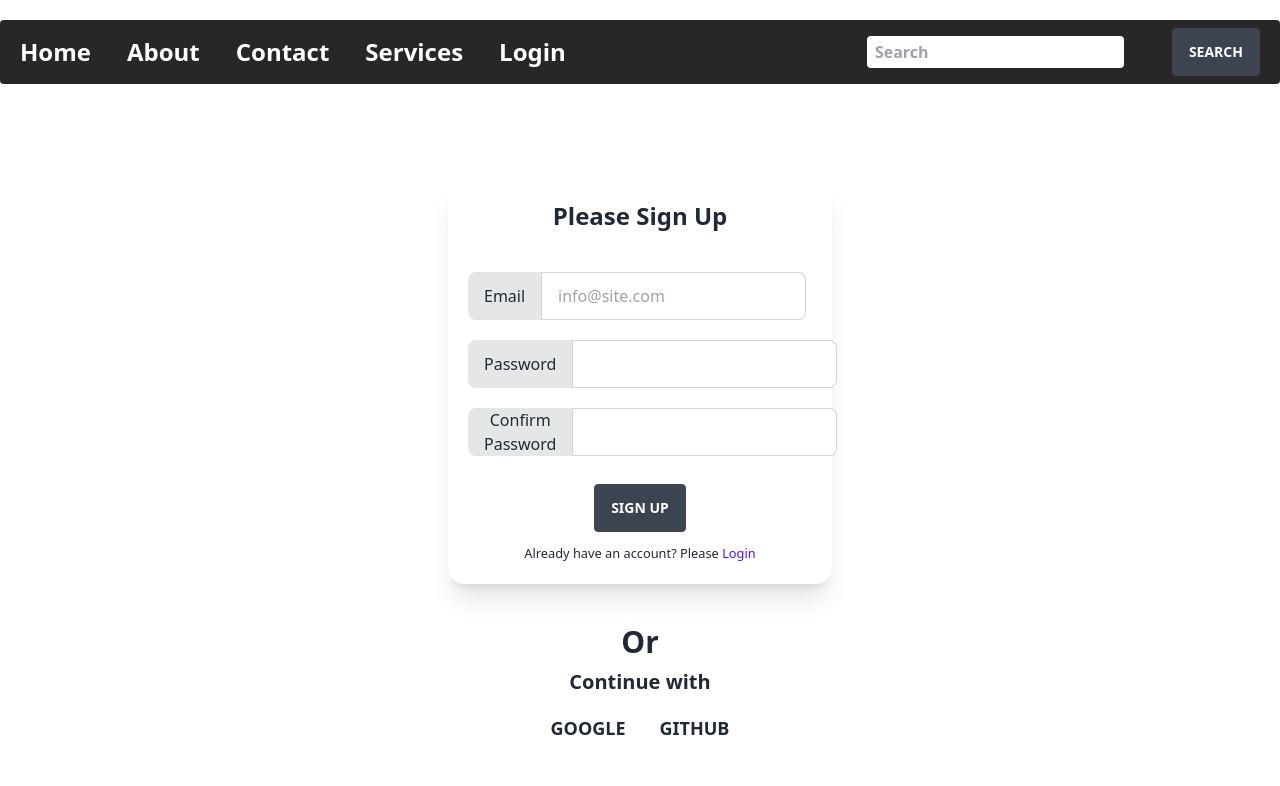
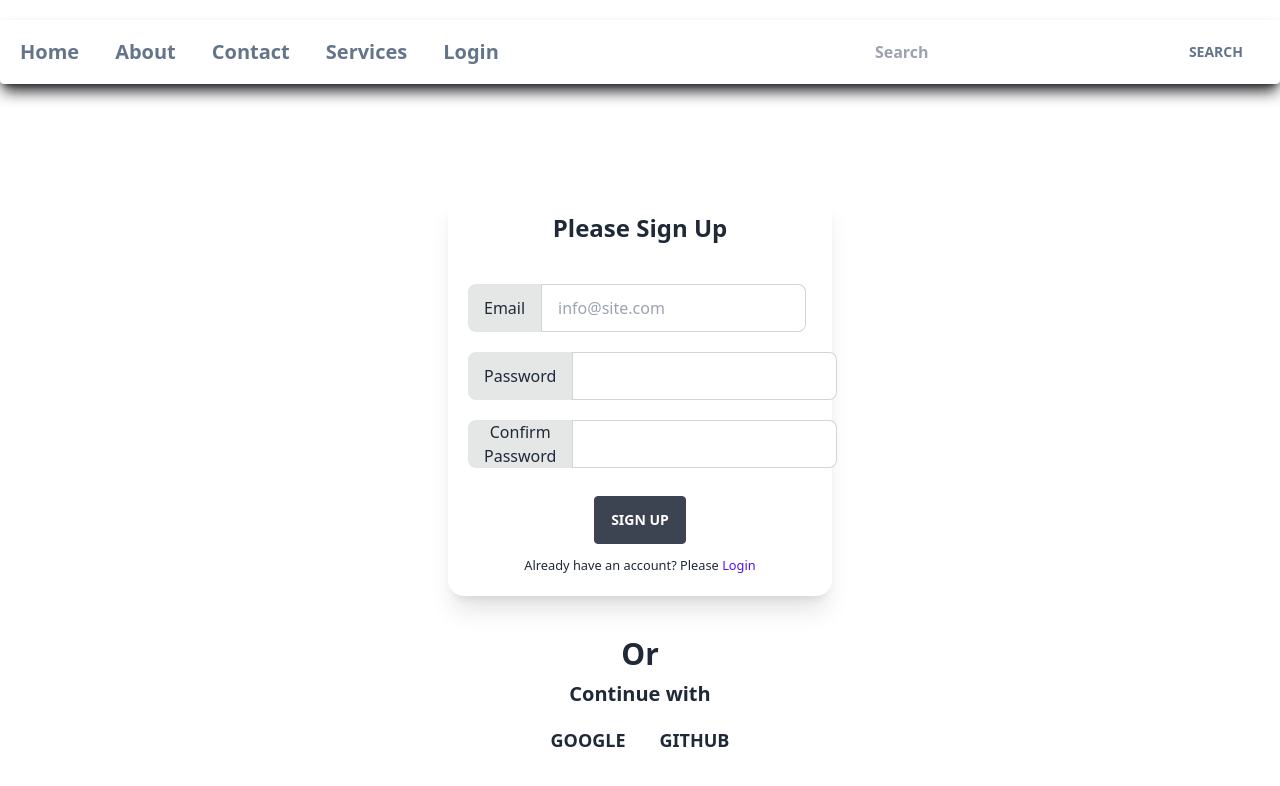
Before and after one commit to sayonUsman/mealsWithReact, a React (Vite) app: page /signUp in a window 1280 px wide. Shown: the top 786 px of the page. Built offline with nearby package versions, Linux system fonts and the light colour scheme; no server answers.

Commit message:
UI design has been updated

```diff
--- a/src/components/Header/Header.jsx
+++ b/src/components/Header/Header.jsx
@@ -3,7 +3,7 @@ import React from "react";
 const Header = () => {
   return (
     <div>
-      <h1 className="text-2xl sm:text-3xl md:text-4xl font-semibold text-center mt-3 mb-5 md:mb-7">
+      <h1 className="text-slate-500 text-2xl sm:text-3xl md:text-4xl font-semibold text-center mt-3 mb-5 md:mb-7">
         Take Your Favourite Meals
       </h1>
     </div>
--- a/src/components/MealCard/MealCard.jsx
+++ b/src/components/MealCard/MealCard.jsx
@@ -19,9 +19,11 @@ const MealCard = ({ meal }) => {
         </p>
 
         <div className="card-actions justify-end">
-          <button className="btn rounded">
+          <button className="btn rounded btn-ghost">
             <Link to={`/details/${meal.idMeal}`}>Show Details</Link>
           </button>
+
+          <button className="btn rounded">Order Now</button>
         </div>
       </div>
     </div>
--- a/src/components/Navbar/Navbar.jsx
+++ b/src/components/Navbar/Navbar.jsx
@@ -21,32 +21,32 @@ const Navbar = () => {
   };
 
   return (
-    <nav className="flex-column lg:flex lg:h-16 justify-between items-center sm:mt-3 lg:mt-5 pt-3 lg:pt-0 container mx-auto bg-zinc-800 md:text-2xl text-white font-bold sm:rounded">
+    <nav className="flex-column lg:flex lg:h-16 justify-between items-center sm:mt-3 lg:mt-5 mb-3 pt-3 lg:pt-0 container mx-auto text-slate-500 text-lg md:text-xl font-semibold sm:rounded shadow-lg shadow-zinc-800">
       <ul className="h-full flex justify-center items-center lg:pl-5">
-        <li className="pr-3 md:pr-9">
+        <li className="pr-3 md:pr-9 hover:text-blue-600">
           <Link to="/">Home</Link>
         </li>
 
-        <li className="pr-3 md:pr-9">
+        <li className="pr-3 md:pr-9 hover:text-blue-600">
           <Link to="/about">About</Link>
         </li>
 
-        <li className="pr-3 md:pr-9">
+        <li className="pr-3 md:pr-9 hover:text-blue-600">
           <Link to="/contact">Contact</Link>
         </li>
 
-        <li className="pr-3 md:pr-9">
+        <li className="pr-3 md:pr-9 hover:text-blue-600">
           <Link to="/services">Services</Link>
         </li>
 
         {user ? (
-          <li className="pr-3 md:pr-9">
+          <li className="pr-3 md:pr-9 hover:text-blue-600">
             <Link to="/login" onClick={handleLogOut}>
               LogOut
             </Link>
           </li>
         ) : (
-          <li className="pr-3 md:pr-9">
+          <li className="pr-3 md:pr-9 hover:text-blue-600">
             <Link to="/login">Login</Link>
           </li>
         )}
@@ -59,7 +59,7 @@ const Navbar = () => {
           placeholder="Search"
         />
 
-        <button className="btn rounded mr-5">Search</button>
+        <button className="btn rounded btn-ghost mr-5">Search</button>
       </div>
     </nav>
   );
```
